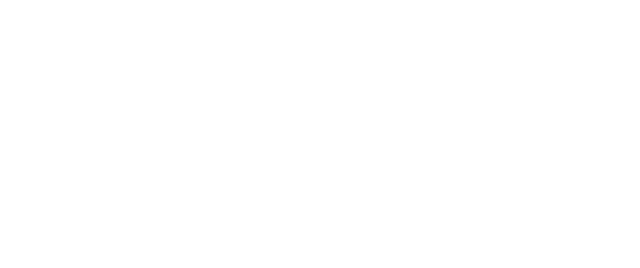
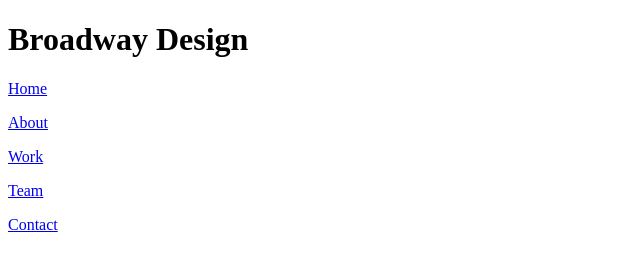
Before and after one commit to joshpetras/broadway-design, a plain HTML site: page index.html in a window 1280 px wide. Shown: the whole page, without its empty margins (0-640 px from the left). Drawn offline with Linux system fonts and the light colour scheme.

Commit message:
Add header and nav information.

```diff
--- a/index.html
+++ b/index.html
@@ -1,11 +1,23 @@
 <!DOCTYPE html>
 <html>
+
 <head>
   <meta charset="utf-8">
   <link rel="stylesheet" href="resources/css/style.css">
   <title>Broadway Design</title>
 </head>
+
 <body>
+  <div id="header">
+    <h1>Broadway Design</h1>
+    <nav>
+      <p><a href="#header">Home</a></p>
+      <p><a href="#about">About</a></p>
+      <p><a href="#work">Work</a></p>
+      <p><a href="#team">Team</a></p>
+      <p><a href="#contact">Contact</a></p>
+    </nav>
+  </div>
+</body>
 
-  </body>
 </html>
```
Lines whose indentation alone changed are shown as unchanged.
